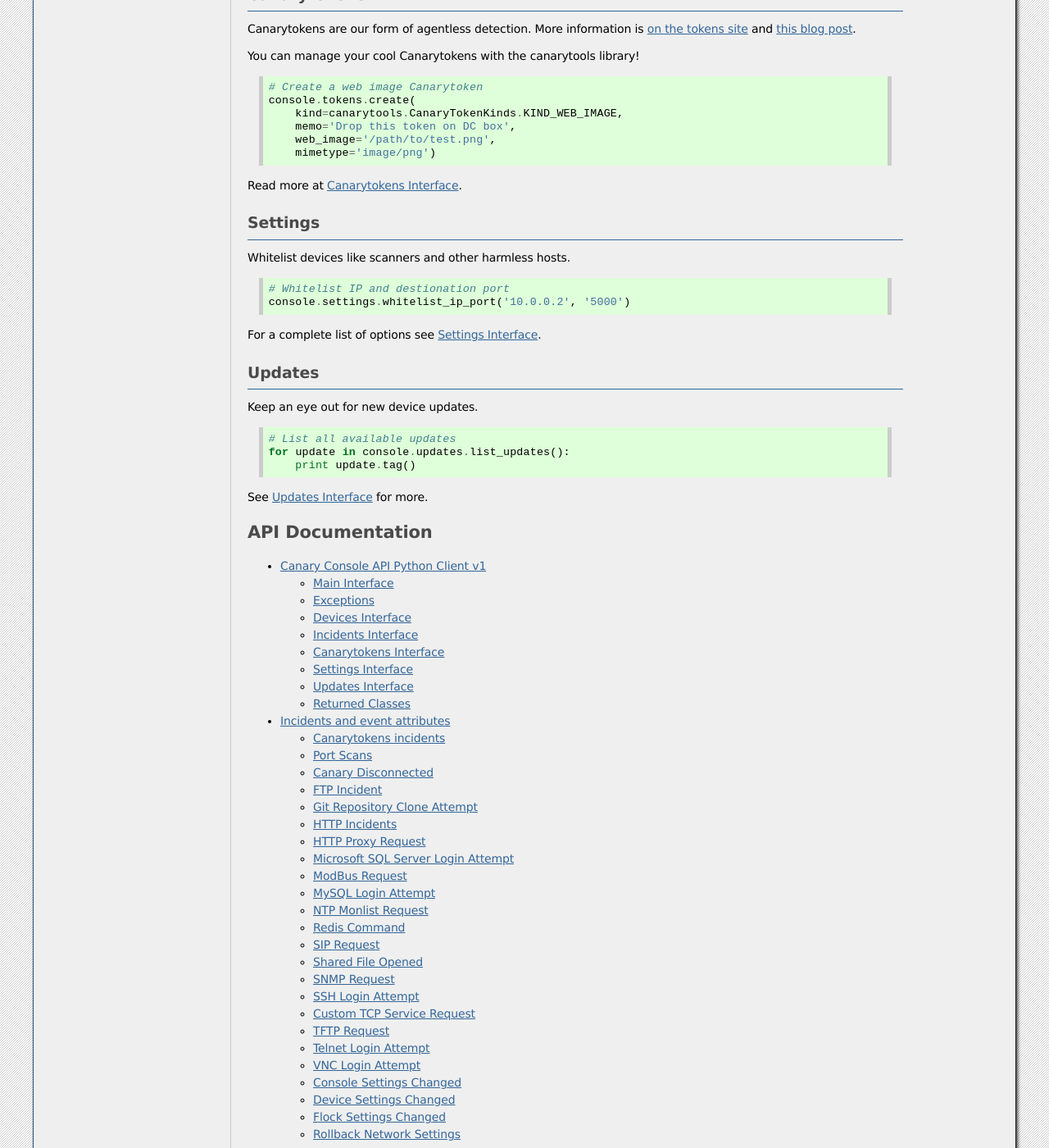
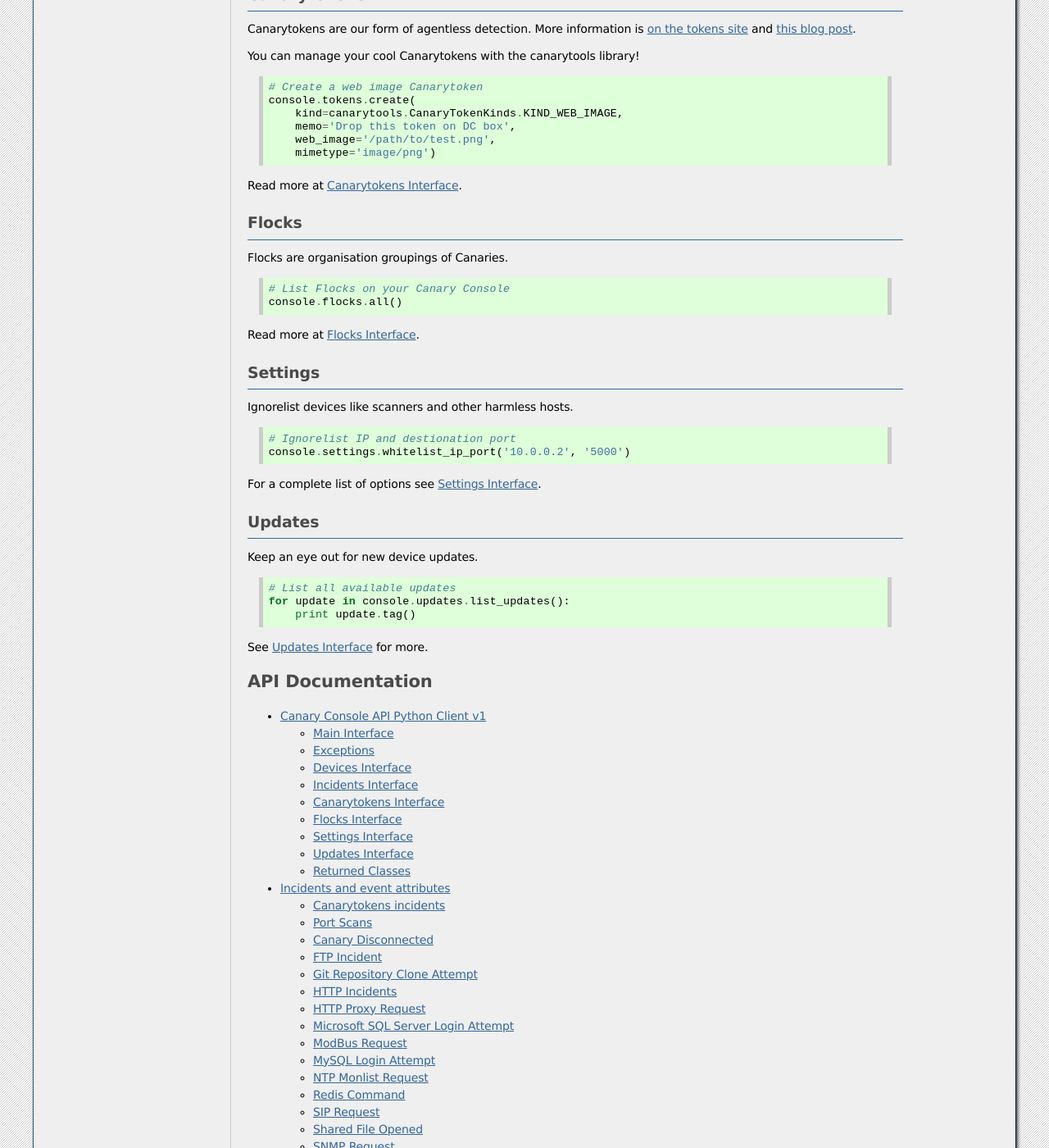
Before and after one commit to thinkst/canarytools-python, a Sphinx documentation site: the page built from docs/index.rst, in a window 1280 px wide and 1400 px high, scrolled down 1826 px. Shown: the whole window at 82% size. Built offline with Sphinx 7.4.7, drawn with Linux system fonts in a browser that asks for light colours.

Commit message:
Add docs for Flocks

```diff
--- a/canarytools/__init__.py
+++ b/canarytools/__init__.py
@@ -12,6 +12,7 @@
     IncidentCanarytokenTriggered, IncidentHostPortScan, IncidentNetworkPortScan, IncidentConsolidatedNetworkPortScan,\
     Event
 from .models.canarytokens import CanaryToken, CanaryTokenKinds
+from .models.flocks import Flock
 from .models.devices import Device
 from .models.databundles import DataBundle
 from .models.update import Update
--- a/docs/index.rst
+++ b/docs/index.rst
@@ -133,14 +133,26 @@
 
 Read more at :ref:`tokens-int-ref`.
 
+Flocks
+-----------------------
+
+Flocks are organisation groupings of Canaries.
+
+.. code-block:: python
+
+  # List Flocks on your Canary Console
+  console.flocks.all()
+
+Read more at :ref:`flocks-int-ref`.
+
 Settings
 -----------------------
 
-Whitelist devices like scanners and other harmless hosts.
+Ignorelist devices like scanners and other harmless hosts.
 
 .. code-block:: python
 
-  # Whitelist IP and destionation port
+  # Ignorelist IP and destionation port
   console.settings.whitelist_ip_port('10.0.0.2', '5000')
 
 For a complete list of options see :ref:`settings-int-ref`.
```
Also changed, not shown: docs/console_python_api_v1.rst (+19 -0 lines), 2 other files.
